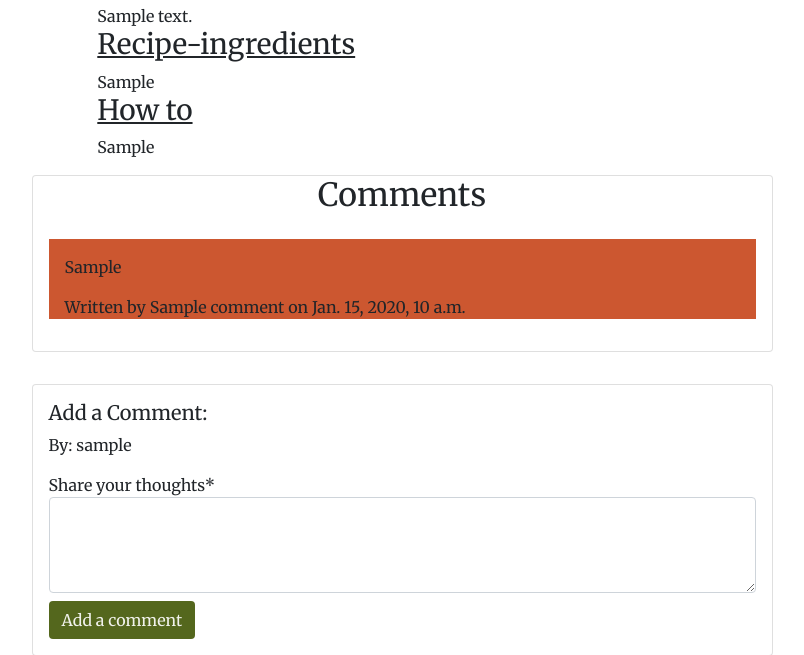
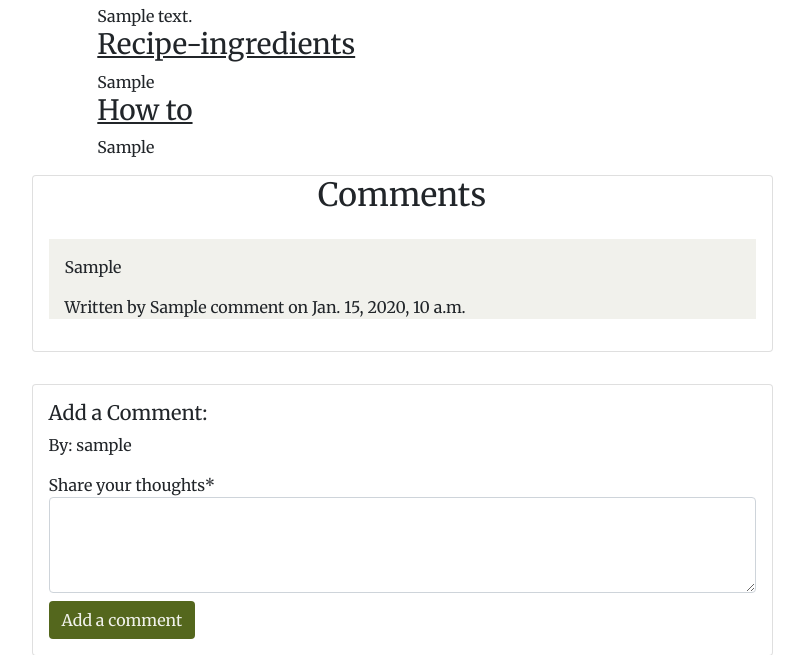
Before and after one commit to malinpalo/Tastebook, a Django app: a page that uses templates/base.html in a window 1280 px wide. Shown: the part 733-1388 px from the top of the page, without its empty margins (238-1042 px from the left). Run offline with Django 3.2, Linux system fonts and the light colour scheme; a user stored in the database is signed in; tables that the repository leaves empty hold one stand-in row (values such as "Sample post"); some libraries are stand-ins or nearby versions; some web fonts are replaced.

Commit message:
Add new background-color to comment section

```diff
--- a/static/css/style.css
+++ b/static/css/style.css
@@ -136,7 +136,7 @@ body {
 
 .recipe-comment-body {
     position: relative;
-    background-color: #cc5730;
+    background-color: #f1f1ec;
     padding: 1rem 1rem 0 1rem;
     margin-bottom: 1rem;
 }
```
